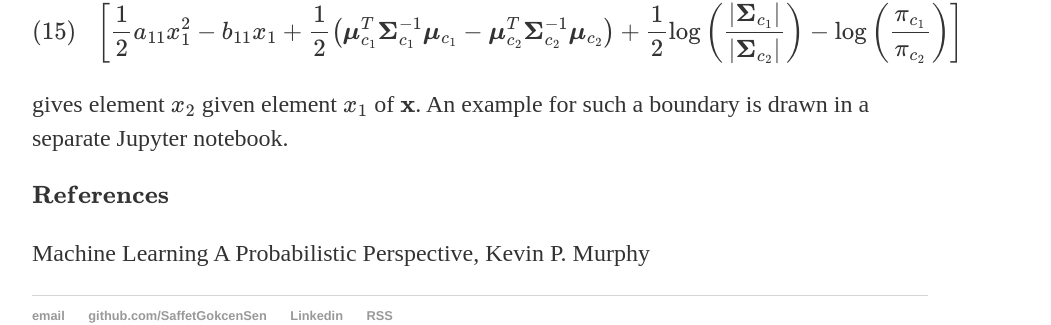
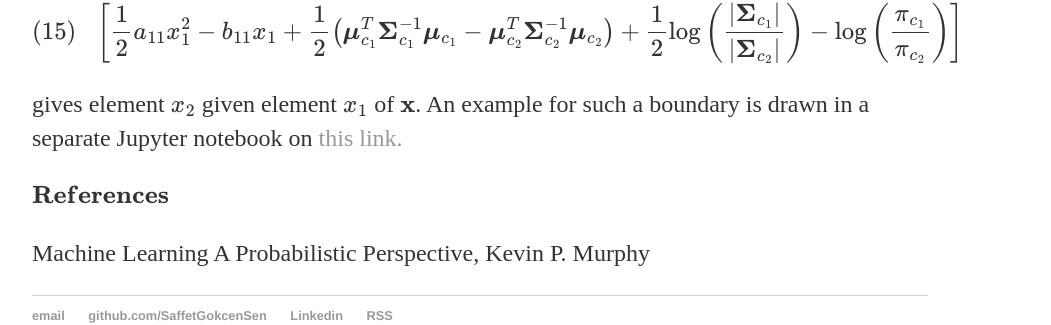
Before and after one commit to SaffetGokcenSen/saffetgokcensen.github.io, a Jekyll site: the page built from _posts/2020-06-01-decision-boundaries-for-quadratic-discriminant-analysis.md, in a window 1280 px wide. Shown: the part 1989-2314 px from the top of the page, without its empty margins (160-1211 px from the left). Built offline with Jekyll 4.4.1, drawn with Linux system fonts in a browser that asks for light colours.

Commit message:
added the link to the Jupyter notebook

```diff
--- a/_posts/2020-06-01-decision-boundaries-for-quadratic-discriminant-analysis.md
+++ b/_posts/2020-06-01-decision-boundaries-for-quadratic-discriminant-analysis.md
@@ -55,7 +55,7 @@ This is a quadratic form. Hence, the decision boundary between the two classes i
 \begin{equation}
 \left [\frac{1}{2}a\_{11}x\_{1}^{2}-b\_{11}x\_{1}+\frac{1}{2}\left ( \boldsymbol{\mu}\_{c\_{1}}^{T} \boldsymbol{\Sigma}\_{c\_{1}}^{-1}\boldsymbol{\mu}\_{c\_{1}}-\boldsymbol{\mu}\_{c\_{2}}^{T} \boldsymbol{\Sigma}\_{c\_{2}}^{-1}\boldsymbol{\mu}\_{c\_{2}}\right )+\frac{1}{2}\log \left (\frac{\left | \boldsymbol{\Sigma}\_{c\_{1}} \right |}{\left | \boldsymbol{\Sigma}\_{c\_{2}} \right |} \right )- \log \left (\frac{\pi\_{c\_{1}}}{\pi\_{c\_{2}}} \right )\right ]
 \end{equation}
-gives element $x\_{2}$ given element $x\_{1}$ of $\textbf{x}$. An example for such a boundary is drawn in a separate Jupyter notebook.
+gives element $x\_{2}$ given element $x\_{1}$ of $\textbf{x}$. An example for such a boundary is drawn in a separate Jupyter notebook on [this link.](https://github.com/SaffetGokcenSen/Gaussian-Models/blob/master/decision_boundaries_for_quadratic_discriminant_analysis.ipynb)
 
 $\textbf{References}$
 
```
